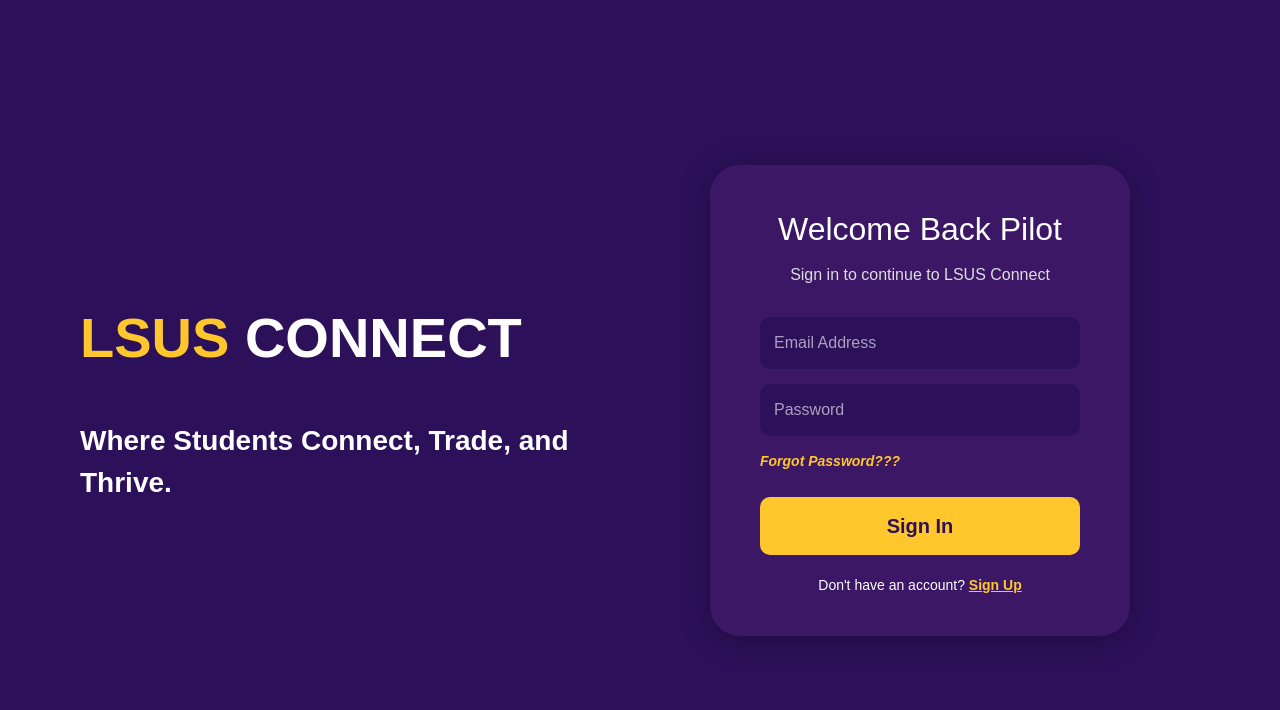
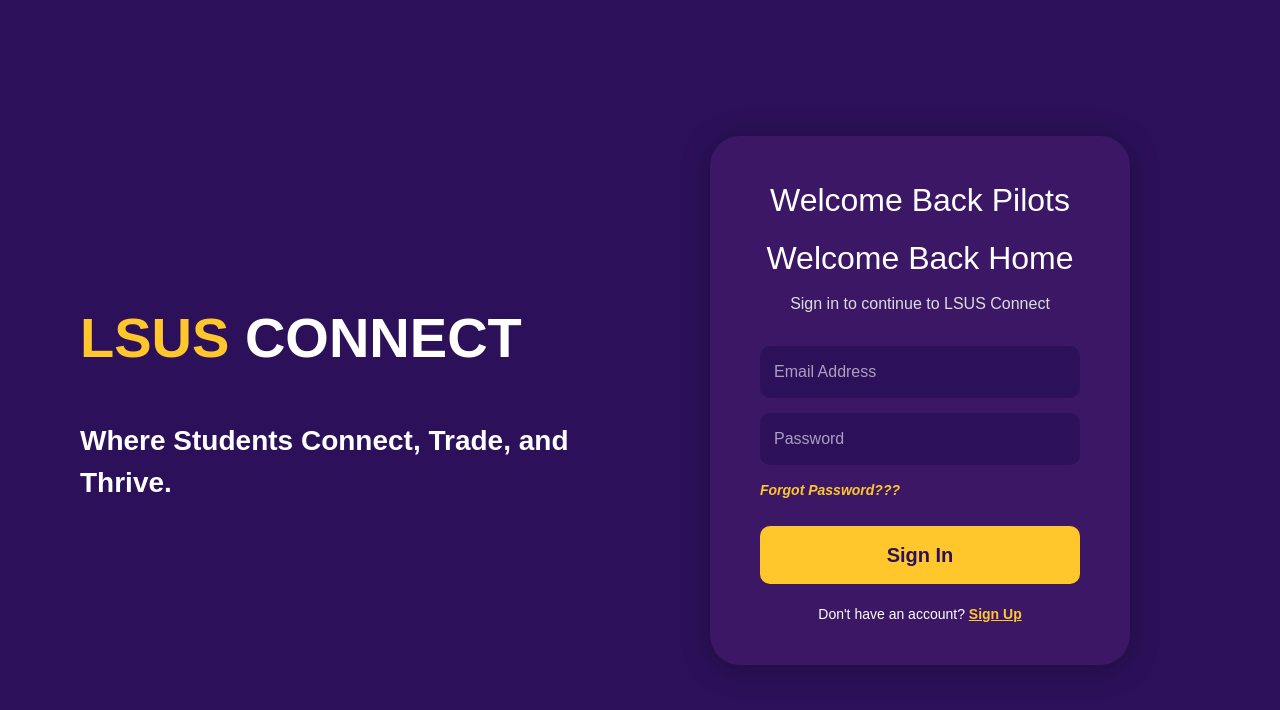
Before and after one commit to showrab09/LSUS_CONNECT, a Next.js app: page / in a window 1280 px wide. Shown: the top 710 px of the page. Built offline with nearby package versions, Linux system fonts and the light colour scheme.

Commit message:
Fixing spelling mistake

```diff
--- a/app/page.tsx
+++ b/app/page.tsx
@@ -15,7 +15,8 @@
       {/* RIGHT SIDE CARD */}
       <section className="right">
         <div className="card">
-          <h2 className="title">Welcome Back Pilot</h2>
+          <h2 className="title">Welcome Back Pilots</h2>
+          <h2 className="title">Welcome Back Home</h2>
 
           <p className="subtitle">Sign in to continue to LSUS Connect</p>
 
```
